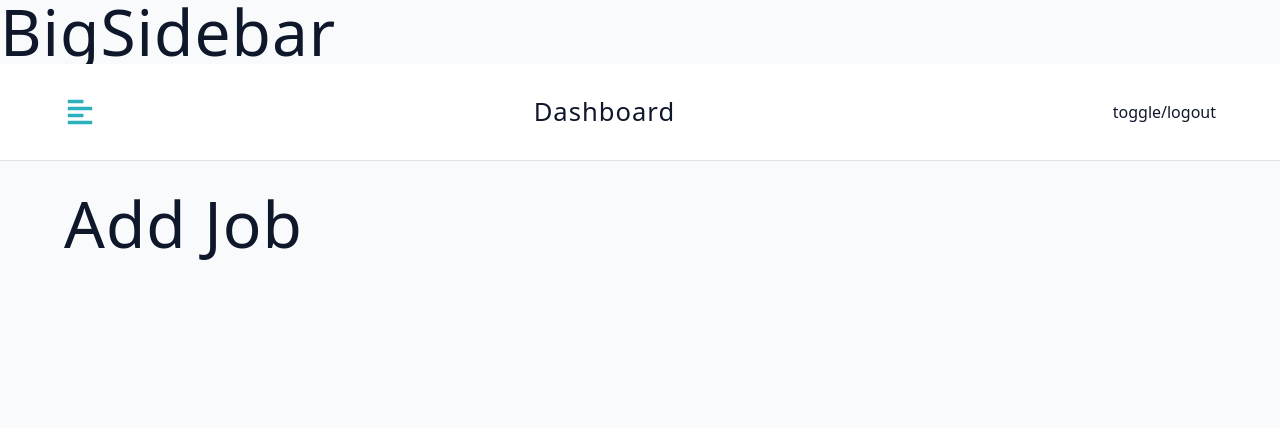
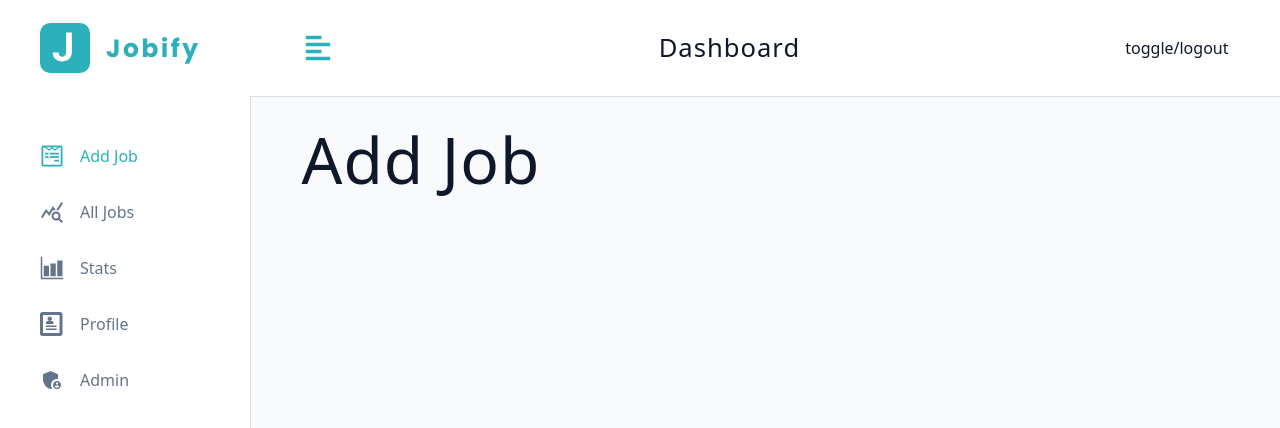
Before and after one commit to poojakanjalkar/Job-Hub, a React (Vite) app in the folder client/: page /dashboard in a window 1280 px wide. Shown: the top 428 px of the page. Built offline with nearby package versions, Linux system fonts and the light colour scheme.

Commit message:
added big sidebar and css

```diff
--- a/client/src/assets/wrappers/BigSidebar.js
+++ b/client/src/assets/wrappers/BigSidebar.js
@@ -1,4 +1,4 @@
-import styled from 'styled-components';
+import styled from "styled-components";
 
 const Wrapper = styled.aside`
   display: none;
--- a/client/src/components/BigSidebar.jsx
+++ b/client/src/components/BigSidebar.jsx
@@ -1,12 +1,28 @@
 import React from 'react'
+import NavLinks from './NavLinks';
+import Logo from './Logo'
+
 import Wrapper from '../assets/wrappers/BigSidebar'
+import { useDashboardContext } from '../pages/DashboardLayout'
+
 
 export default function BigSidebar() {
+  const { showSidebar } = useDashboardContext();
+
   return (
     <Wrapper>
-      <div><h1>BigSidebar</h1></div>
-
+      <div
+        className={
+          showSidebar ? "sidebar-container " : "sidebar-container show-sidebar"
+        }
+      >
+        <div className="content">
+          <header>
+            <Logo />
+          </header>
+          <NavLinks isBigSidebar />
+        </div>
+      </div>
     </Wrapper>
-
-  )
+  );
 }
--- a/client/src/components/NavLinks.jsx
+++ b/client/src/components/NavLinks.jsx
@@ -3,7 +3,7 @@ import links from '../utils/links'
 import { useDashboardContext } from '../pages/DashboardLayout'
 import { NavLink } from 'react-router-dom'
 
-export default function NavLinks() {
+export default function NavLinks({ isBigSidebar }) {
 
   const { user, toggleSidebar } = useDashboardContext()
   return (
@@ -11,7 +11,7 @@ export default function NavLinks() {
       {links.map((link) => {
         const { path, icon, text } = link;
         return (
-          <NavLink to={path} key={text} onClick={toggleSidebar} className="nav-link" end>
+          <NavLink to={path} key={text} onClick={isBigSidebar ? null : toggleSidebar} className="nav-link" end>
             <span className='icon'>{icon}</span>
             {text}
           </NavLink>
--- a/client/src/components/index.js
+++ b/client/src/components/index.js
@@ -1,5 +1,6 @@
 export { default as Logo } from "./Logo";
 export { default as FormRow } from "./FormRow";
+export { default as Navbar } from "./Navbar";
 export { default as SmallSidebar } from "./SmallSidebar";
+
 export { default as BigSidebar } from "./BigSidebar";
-export { default as Navbar } from "./Navbar";
--- a/client/src/pages/DashboardLayout.jsx
+++ b/client/src/pages/DashboardLayout.jsx
@@ -28,22 +28,27 @@ export default function DashboardLayout() {
     console.log("logout user")
   }
   return (
-    <DashboardContext.Provider value={{ showSidebar, isDarkTheme, user, toggleDarkTheme, toggleSidebar, logoutUser }}>
+    <DashboardContext.Provider value={{
+      user,
+      showSidebar,
+      isDarkTheme,
+      toggleDarkTheme,
+      toggleSidebar,
+      logoutUser,
+    }}>
       <Wrapper>
-        <main cl="dashboard">
+        <main className="dashboard">
           <SmallSidebar />
           <BigSidebar />
           <div>
             <Navbar />
-            <div className='dashboard-page'>
-
+            <div className="dashboard-page">
               <Outlet />
             </div>
           </div>
         </main>
+      </Wrapper>
 
-
-      </Wrapper>
     </DashboardContext.Provider>
   )
 }
```
